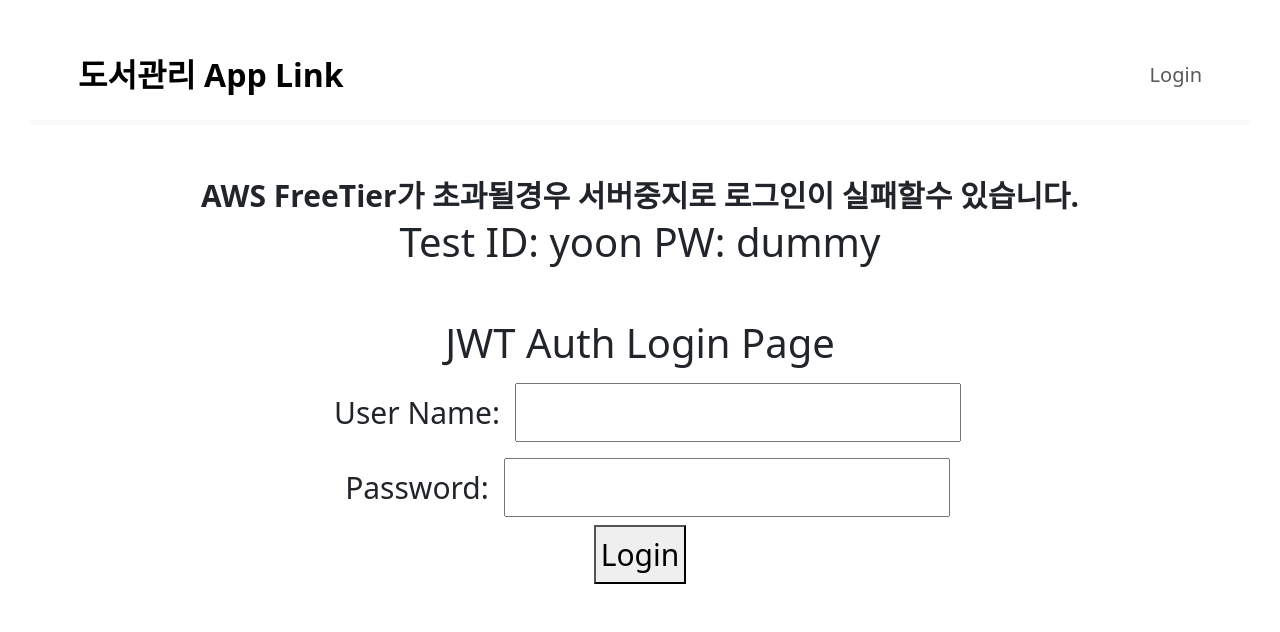
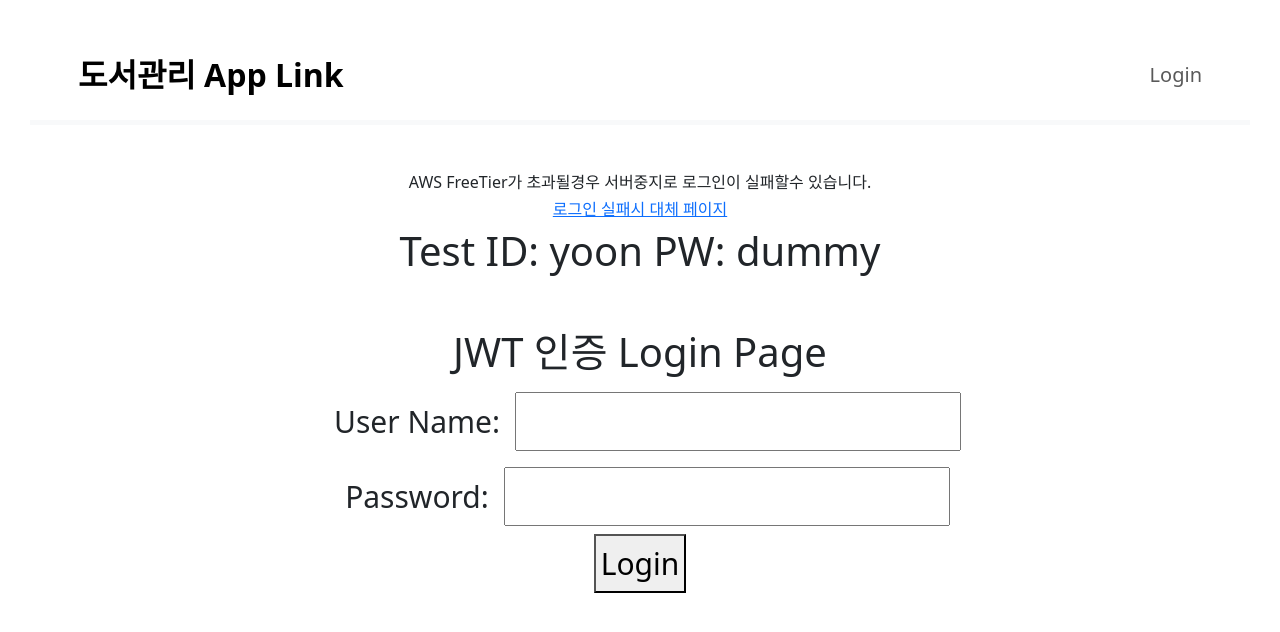
Before and after one commit to SuHwanYoon/React-Todo-App-Client, a React (Create React App) app: page / in a window 1280 px wide. Shown: the top 632 px of the page. Built offline with nearby package versions, Linux system fonts and the light colour scheme.

Commit message:
modify loginpage explain

```diff
--- a/src/components/todo/LoginComponent.jsx
+++ b/src/components/todo/LoginComponent.jsx
@@ -51,11 +51,11 @@ function LoginComponent(){
             {/* <ErrorMessageComponent/> */}
 
             {/* 컴포넌트로 사용하기에는 작아서 메서드를 이용해서 메세지를 출력  */}
-
-            <strong>AWS FreeTier가 초과될경우 서버중지로 로그인이 실패할수 있습니다.</strong>
+            <h6>AWS FreeTier가 초과될경우 서버중지로 로그인이 실패할수 있습니다.</h6>
+            <h6><a href="https://suhwanyoon.github.io/React-Todo-App-Client/">로그인 실패시 대체 페이지</a></h6>
             <h1>Test ID: yoon  PW: dummy</h1>
             <br/>
-            <h1>JWT Auth Login Page</h1>
+            <h1>JWT 인증 Login Page</h1>
             {/* 로그인 실패상태 변수가 true라면 로그인 실패메세지를 반환 */}
             {showErrorMessage && <div className='errorMessage'>로그인 실패 ID와PW를 확인해주세요</div>}
 
```
